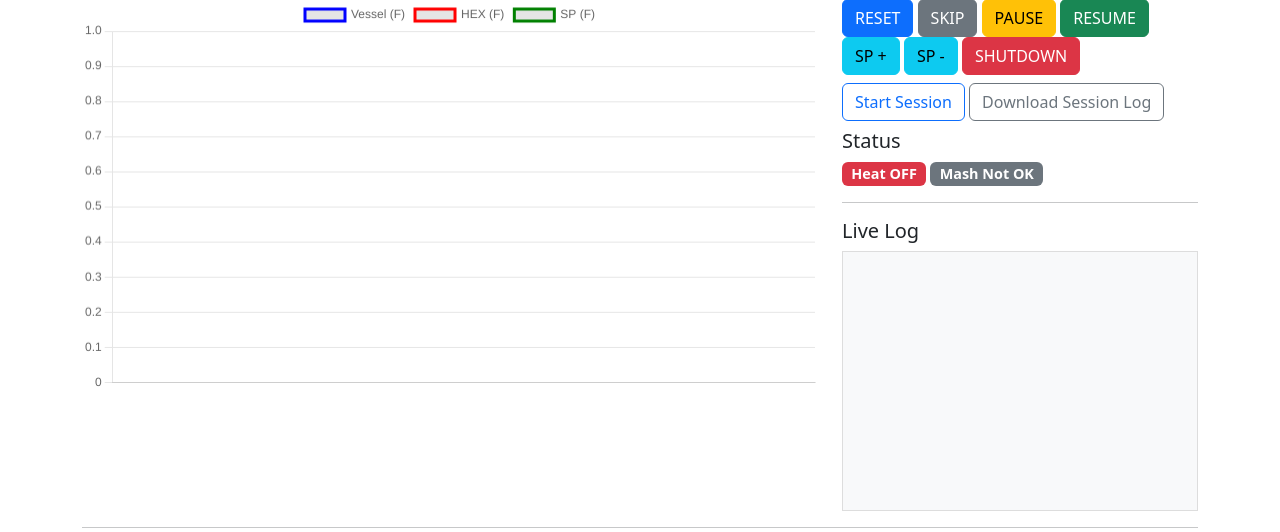
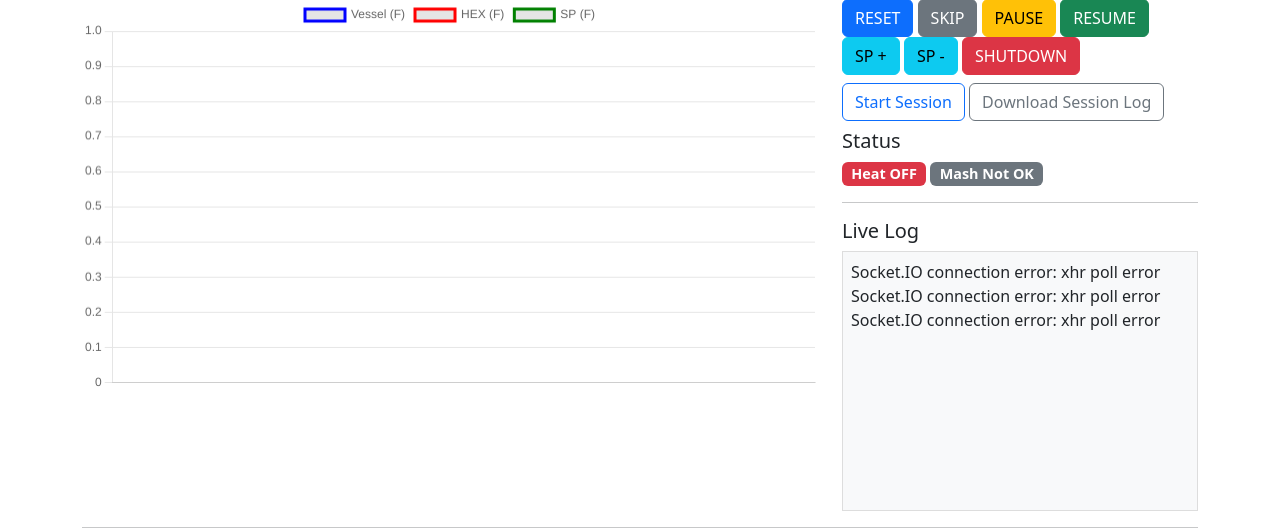
Before and after one commit to jasonrubik/brewpi, a Flask app: page / in a window 1280 px wide. Shown: the part 85-617 px from the top of the page. Run offline with Flask 3, Linux system fonts and the light colour scheme; some libraries are stand-ins or nearby versions.

Commit message:
Add files via upload
fixed issues

```diff
--- a/brewpi/templates/index.html
+++ b/brewpi/templates/index.html
@@ -58,6 +58,24 @@
 <script>
   const socket = io();
   const logbox = document.getElementById("logbox");
+  socket.on("connect", () => {
+  console.log("Socket.IO connected:", socket.id);
+  logbox.textContent += "Socket.IO connected\n";
+});
+
+socket.on("disconnect", (reason) => {
+  console.warn("Socket.IO disconnected:", reason);
+  logbox.textContent += "Socket.IO disconnected: " + reason + "\n";
+});
+
+socket.on("connect_error", (error) => {
+  console.error("Socket.IO connection error:", error);
+  logbox.textContent += "Socket.IO connection error: " + error.message + "\n";
+});
+
+socket.on("serial_update", (entry) => {
+  console.log("Received serial_update:", entry);
+});
   const heatBadge = document.getElementById("heatBadge");
   const okBadge = document.getElementById("okBadge");
 
@@ -126,7 +144,9 @@
   });
 
   // request recent on connect
-  socket.emit("request_recent");
+  socket.on("connect", () => {
+	socket.emit("request_recent");
+  });
 
   function sendCmd(cmd){
     fetch("/send", {
```
